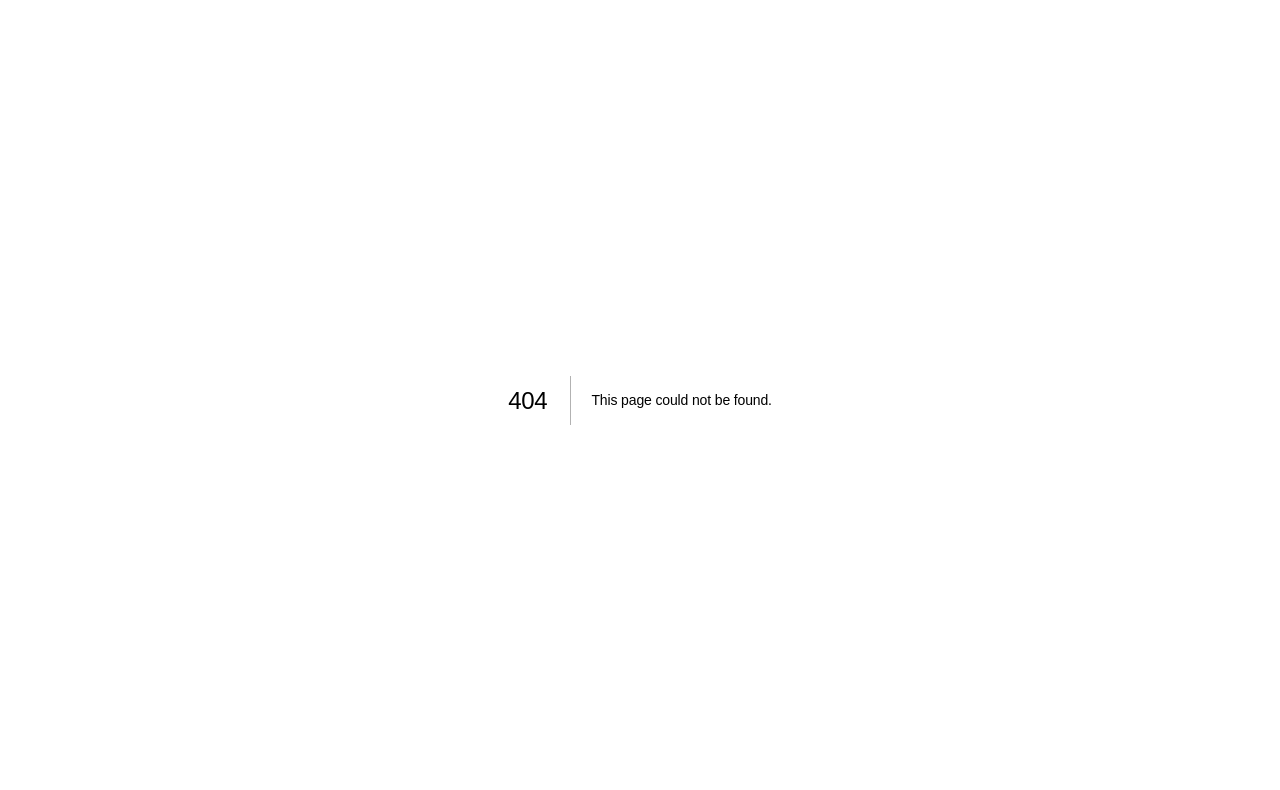
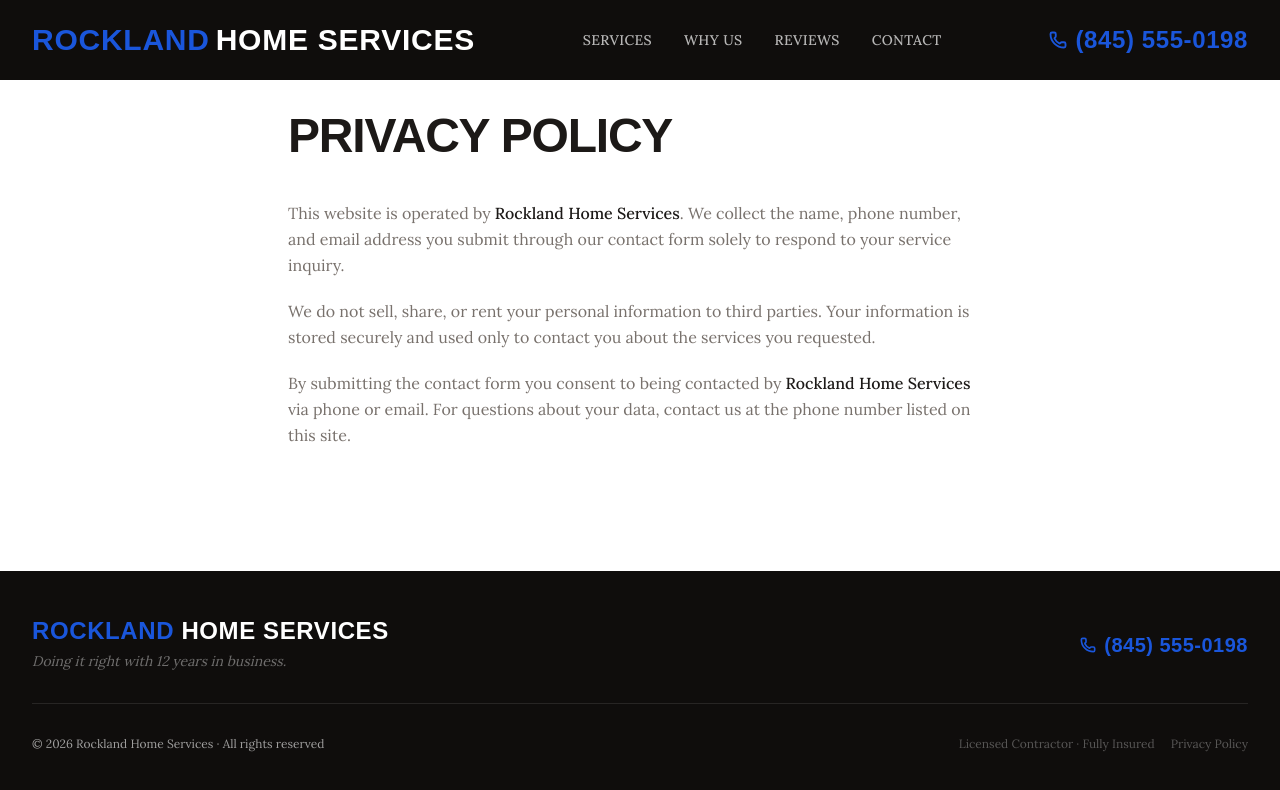
Before and after one commit to RestiveTuba/contractor-template, a Next.js app: page /privacy in a window 1280 px wide. Before the commit this address had no page. Shown: the top 790 px of the page. Built offline with nearby package versions, Linux system fonts and the light colour scheme; a web font is replaced by a local one.

Commit message:
feat: privacy policy page + footer link + business location in footer

```diff
--- /dev/null
+++ b/app/privacy/page.tsx
@@ -0,0 +1,39 @@
+import { Nav } from "@/components/Nav";
+import { Footer } from "@/components/Footer";
+import { config } from "@/src/site.helpers";
+
+export default function PrivacyPage() {
+  return (
+    <>
+      <Nav />
+      <main className="flex-1 bg-white">
+        <div className="max-w-3xl mx-auto px-5 sm:px-8 py-20 sm:py-28">
+          <h1 className="font-display font-black text-4xl sm:text-5xl uppercase text-charcoal tracking-tight mb-10">
+            Privacy Policy
+          </h1>
+          <div className="font-body text-warm-gray leading-relaxed space-y-5 text-base">
+            <p>
+              This website is operated by{" "}
+              <span className="text-charcoal font-medium">{config.businessName}</span>
+              {config.businessLocation ? <> located at {config.businessLocation}</> : null}.{" "}
+              We collect the name, phone number, and email address you submit through our
+              contact form solely to respond to your service inquiry.
+            </p>
+            <p>
+              We do not sell, share, or rent your personal information to third parties.
+              Your information is stored securely and used only to contact you about the
+              services you requested.
+            </p>
+            <p>
+              By submitting the contact form you consent to being contacted by{" "}
+              <span className="text-charcoal font-medium">{config.businessName}</span>{" "}
+              via phone or email. For questions about your data, contact us at the phone
+              number listed on this site.
+            </p>
+          </div>
+        </div>
+      </main>
+      <Footer />
+    </>
+  );
+}
--- a/components/Footer.tsx
+++ b/components/Footer.tsx
@@ -1,4 +1,4 @@
-import { Phone } from "lucide-react";
+import { MapPin, Phone } from "lucide-react";
 import { brandNameParts, config, phoneHref, yearsLabel } from "@/src/site.helpers";
 
 export function Footer() {
@@ -26,6 +26,12 @@ export function Footer() {
             <p className="font-body italic text-sm text-white/40 max-w-xs">
               Doing it right with {yearsLabel().toLowerCase()} in business.
             </p>
+            {config.businessLocation && (
+              <p className="font-body text-xs text-white/50 mt-1.5 flex items-center gap-1.5">
+                <MapPin size={12} strokeWidth={2} className="text-brand shrink-0" />
+                {config.businessLocation}
+              </p>
+            )}
           </div>
 
           {/* Phone */}
@@ -49,9 +55,15 @@ export function Footer() {
           <p>
             &copy; {year} {config.businessName} · All rights reserved
           </p>
-          <p className="text-white/30">
-            Licensed Contractor · Fully Insured
-          </p>
+          <div className="flex items-center gap-4">
+            <p className="text-white/30">Licensed Contractor · Fully Insured</p>
+            <a
+              href="/privacy"
+              className="text-white/30 hover:text-white/50 transition-colors hover:underline underline-offset-2"
+            >
+              Privacy Policy
+            </a>
+          </div>
         </div>
       </div>
     </footer>
```
